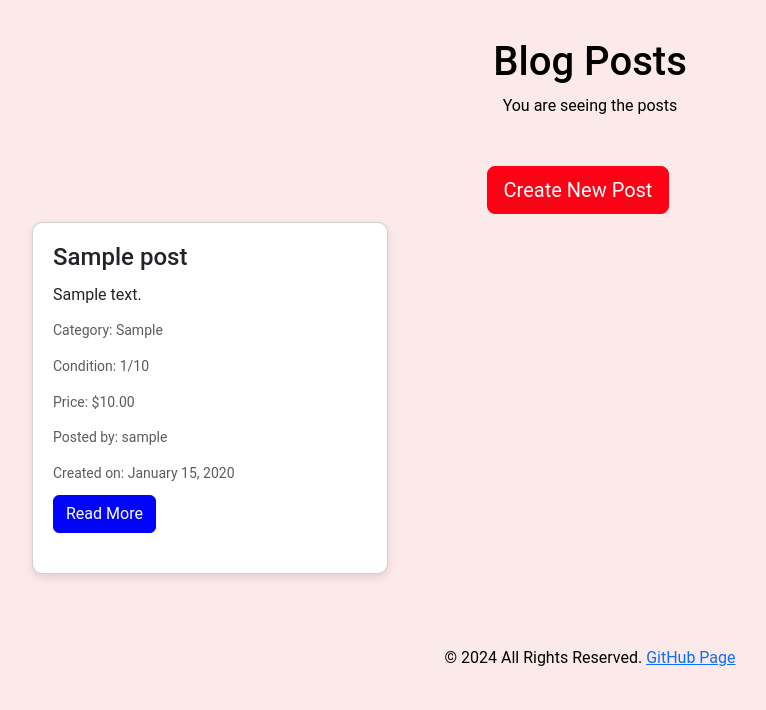
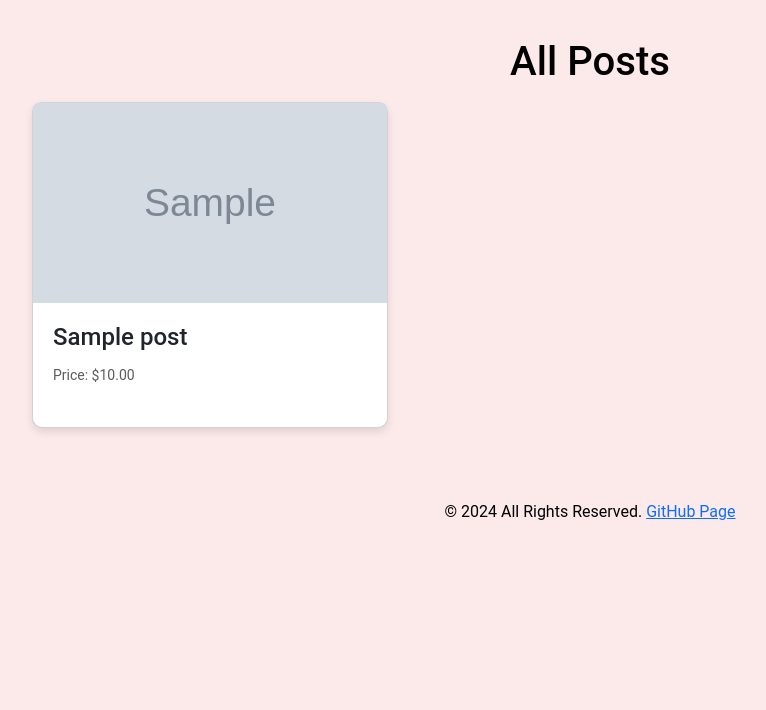
Before and after one commit to D0bledore/django-project, a Django app: page /blog/posts/ in a window 1280 px wide. Shown: the part 90-800 px from the top of the page, without its empty margins (50-816 px from the left). Run offline with Django 5.2, Linux system fonts and the light colour scheme; tables that the repository leaves empty hold one stand-in row (values such as "Sample post"); grey boxes marked "Sample" are stand-in pictures; some libraries are stand-ins or nearby versions.

Commit message:
Improve post blog ux with image preview

```diff
--- a/blog/templates/blog/posts.html
+++ b/blog/templates/blog/posts.html
@@ -1,39 +1,30 @@
 {% extends 'base.html' %}
 {% load static %}
 
-{% block title %}Posts{% endblock %}
+{% block title %}Modina | All Posts{% endblock %}
 
-{% block stylesheet %}<link rel="stylesheet" href="{% static 'css/posts.css' %}">{% endblock stylesheet %}
-
+{% block stylesheet %}
+<link rel="stylesheet" href="{% static 'css/posts.css' %}">{% endblock stylesheet %}
 
 {% block content %}
 <div class="container mt-5">
     <div class="row">
-        <div class="col-12 text-center">
-            <h1>Blog Posts</h1>
-            <p>You are seeing the posts</p>
-        </div>
-        <div class="row justify-content-center mt-4 p-2">
-            <div class="col-12 text-center">
-                <a href="{% url 'create_post' %}" class="btn btn-primary btn-lg">Create New Post</a>
-            </div>
+        <div class="col-12 text-center mb-2">
+            <h1>All Posts</h1>
         </div>
     </div>
     <div class="row">
         {% for post in posts %}
         <div class="col-12 col-md-6 col-lg-4 mb-4">
-            <div class="card h-100">
+            <a href="{% url 'post_detail' post.id %}" class="card h-100 text-decoration-none text-dark">
+                {% if post.image %}
+                <img src="{{ post.image.url }}" class="card-img-top" alt="{{ post.title }}">
+                {% endif %}
                 <div class="card-body">
                     <h5 class="card-title">{{ post.title }}</h5>
-                    <p class="card-text">{{ post.content|truncatewords:20 }}</p>
-                    <p class="card-text"><small class="text-muted">Category: {{ post.category }}</small></p>
-                    <p class="card-text"><small class="text-muted">Condition: {{ post.condition }}/10</small></p>
                     <p class="card-text"><small class="text-muted">Price: ${{ post.price }}</small></p>
-                    <p class="card-text"><small class="text-muted">Posted by: {{ post.author.username }}</small></p>
-                    <p class="card-text"><small class="text-muted">Created on: {{ post.created_at|date:"F j, Y" }}</small></p>
-                    <a href="{% url 'post_detail' post.id %}" class="btn btn-secondary">Read More</a>
                 </div>
-            </div>
+            </a>
         </div>
         {% endfor %}
     </div>
```
